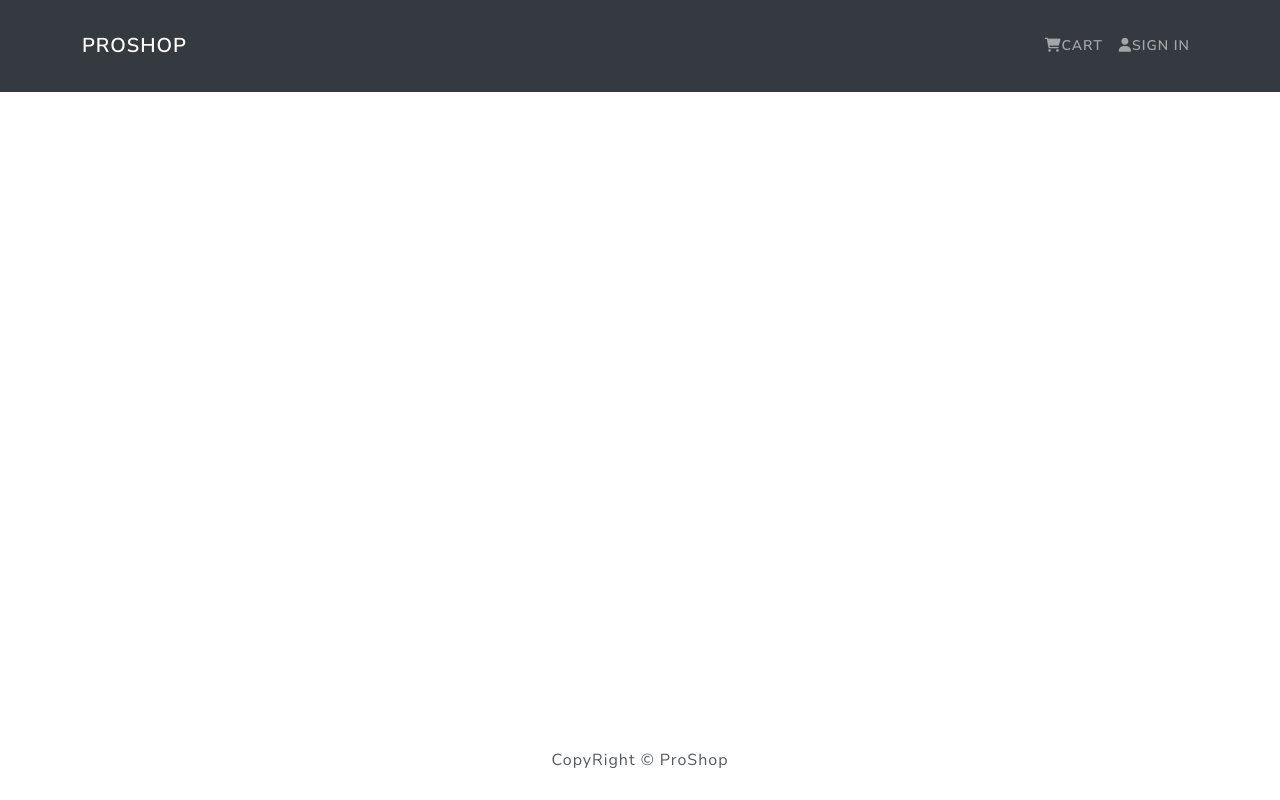
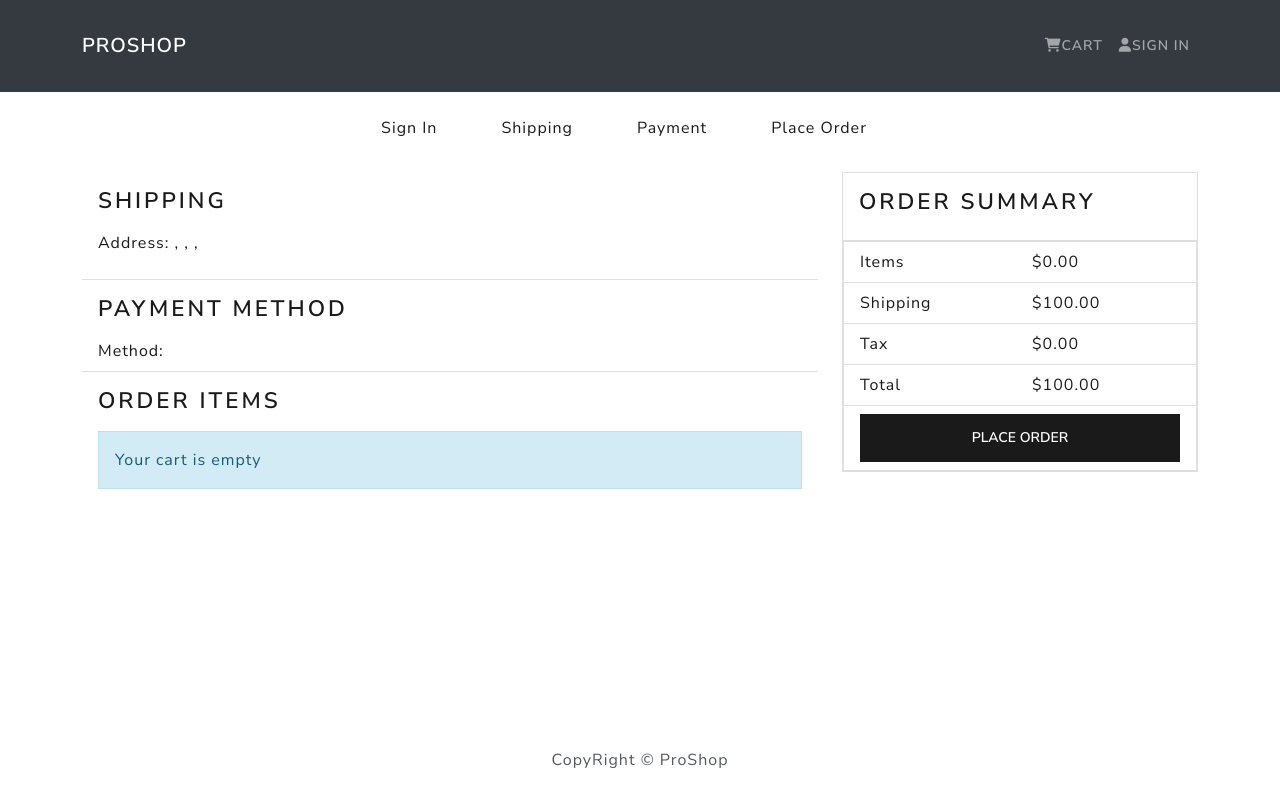
Before and after one commit to albertohuerta22/proshop_ecommerce, a React (Create React App) app in the folder frontend/: page /placeorder in a window 1280 px wide. Built offline with nearby package versions, Linux system fonts and the light colour scheme.

Commit message:
created payment, placeorder screen, added tally prices functionality, bug introduced

```diff
--- a/frontend/src/App.js
+++ b/frontend/src/App.js
@@ -10,7 +10,8 @@
 import RegisterScreen from './screens/RegisterScreen';
 import ProfileScreen from './screens/ProfileScreen';
 import ShippingScreen from './screens/ShippingScreen';
-import PaymentScreen from './screens/ShippingScreen';
+import PaymentScreen from './screens/PaymentScreen';
+import PlaceOrderScreen from './screens/PlaceOrderScreen';
 
 function App() {
   return (
@@ -26,8 +27,9 @@
             <Route path="/login" element={<LoginScreen />} exact />
             <Route path="/register" element={<RegisterScreen />} exact />
             <Route path="/profile" element={<ProfileScreen />} exact />
-            <Route path="/shipping" element={<ShippingScreen />} exact />
-            <Route path="/payment" element={<PaymentScreen />} exact />
+            <Route path="/shipping" element={<ShippingScreen />} />
+            <Route path="/payment" element={<PaymentScreen />} />
+            <Route path="/placeorder" element={<PlaceOrderScreen />} />
           </Routes>
         </Containter>
       </main>
--- a/frontend/src/index.css
+++ b/frontend/src/index.css
@@ -18,3 +18,8 @@
 .rating span {
   margin: 0.1rem;
 }
+
+.btn-block {
+  display: block;
+  width: 100%;
+}
--- a/frontend/src/index.js
+++ b/frontend/src/index.js
@@ -14,3 +14,5 @@
     </Provider>
   </React.StrictMode>
 );
+
+//localstorage store problem?
--- a/frontend/src/screens/CartScreen.js
+++ b/frontend/src/screens/CartScreen.js
@@ -41,8 +41,6 @@
   const checkoutHandler = () => {
     navigate(`/login?redirect=${'/shipping'}`);
   };
-
-  console.log(cartItems.length);
 
   return (
     <Row>
--- a/frontend/src/screens/PaymentScreen.js
+++ b/frontend/src/screens/PaymentScreen.js
@@ -5,19 +5,19 @@
 import FormContainer from '../components/FormContainer';
 
 import CheckoutSteps from '../components/CheckoutSteps';
-import { savePaymentMethod } from '../actions/cartAction';
+import { savePaymentMethod } from '../action/cartAction';
 
 const PaymentScreen = () => {
-  const cart = useSelector((state) => state.cart);
-  const { shippingAddress } = cart;
   const dispatch = useDispatch();
   const navigate = useNavigate();
 
-  if (!shippingAddress) {
+  const cart = useSelector((state) => state.cart);
+  const { shippingAddress } = cart;
+  const [paymentMethod, setPaymentMethod] = useState('PayPal');
+
+  if (!shippingAddress.address) {
     navigate('/shipping');
   }
-
-  const [paymentMethod, setPaymentMethod] = useState('PayPal');
 
   const submitHandler = (e) => {
     e.preventDefault();
@@ -32,7 +32,7 @@
       <Form onSubmit={submitHandler}>
         <Form.Group>
           <Form.Label as="legend">Select Method</Form.Label>
-        </Form.Group>
+
           <Col>
             <Form.Check
               name="paymentMethod"
@@ -52,7 +52,7 @@
               id="Stripe"
             ></Form.Check>
           </Col>
-
+        </Form.Group>
         <Button type="submit" variant="primary">
           Continue
         </Button>
--- /dev/null
+++ b/frontend/src/screens/PlaceOrderScreen.js
@@ -0,0 +1,138 @@
+import React, { useState } from 'react';
+import { useNavigate, Link } from 'react-router-dom';
+import { Button, Row, Col, ListGroup, Image, Card } from 'react-bootstrap';
+import { useDispatch, useSelector } from 'react-redux';
+import Message from '../components/Message';
+import CheckoutSteps from '../components/CheckoutSteps';
+
+const PlaceOrderScreen = () => {
+  const dispatch = useDispatch();
+
+  const cart = useSelector((state) => state.cart);
+
+  const addDecimal = (num) => {
+    return (Math.round(num * 100) / 100).toFixed(2);
+  };
+  //calculate prices
+  cart.itemsPrice = addDecimal(
+    cart.cartItems.reduce((acc, item) => acc + item.price * item.qty, 0)
+  );
+  cart.shippingPrice = addDecimal(cart.itemsPrice > 100 ? 0 : 100);
+
+  cart.taxPrice = addDecimal(Number((0.15 * cart.itemsPrice).toFixed(2)));
+
+  cart.totalPrice = (
+    Number(cart.itemsPrice) +
+    Number(cart.shippingPrice) +
+    Number(cart.taxPrice)
+  ).toFixed(2);
+
+  const placeOrderHandler = () => {
+    console.log();
+  };
+
+  return (
+    <>
+      <CheckoutSteps step1 step2 step3 step4 />
+      <Row>
+        <Col md={8}>
+          <ListGroup variant="flush">
+            <ListGroup.Item>
+              <h2>Shipping</h2>
+              <p>
+                <strong>Address: </strong>
+                {cart.shippingAddress.address}, {cart.shippingAddress.city},{' '}
+                {cart.shippingAddress.postalCode},{' '}
+                {cart.shippingAddress.country}
+              </p>
+            </ListGroup.Item>
+
+            <ListGroup.Item>
+              <h2>Payment Method</h2>
+              <strong>Method: </strong>
+              {cart.paymentMethod}
+            </ListGroup.Item>
+
+            <ListGroup.Item>
+              <h2>Order Items</h2>
+              {cart.cartItems.length === 0 ? (
+                <Message>Your cart is empty</Message>
+              ) : (
+                <ListGroup variant="flush">
+                  {cart.cartItems.map((item, index) => (
+                    <ListGroup.Item key={index}>
+                      <Row>
+                        <Col md={1}>
+                          <Image
+                            src={item.image}
+                            alt={item.name}
+                            fluid
+                            rounded
+                          />
+                        </Col>
+                        <Col>
+                          <Link to={`/product/${item.product}`}>
+                            {item.name}
+                          </Link>
+                        </Col>
+
+                        <Col md={4}>
+                          {item.qty} x ${item.price} = ${item.qty * item.price}
+                        </Col>
+                      </Row>
+                    </ListGroup.Item>
+                  ))}
+                </ListGroup>
+              )}
+            </ListGroup.Item>
+          </ListGroup>
+        </Col>
+        <Col md={4}>
+          <Card>
+            <ListGroup variant="flush">
+              <ListGroup.Item>
+                <h2>Order Summary</h2>
+              </ListGroup.Item>
+            </ListGroup>
+            <ListGroup.Item>
+              <Row>
+                <Col>Items</Col>
+                <Col>${cart.itemsPrice}</Col>
+              </Row>
+            </ListGroup.Item>
+            <ListGroup.Item>
+              <Row>
+                <Col>Shipping</Col>
+                <Col>${cart.shippingPrice}</Col>
+              </Row>
+            </ListGroup.Item>
+            <ListGroup.Item>
+              <Row>
+                <Col>Tax</Col>
+                <Col>${cart.taxPrice}</Col>
+              </Row>
+            </ListGroup.Item>
+            <ListGroup.Item>
+              <Row>
+                <Col>Total</Col>
+                <Col>${cart.totalPrice}</Col>
+              </Row>
+            </ListGroup.Item>
+            <ListGroup.Item>
+              <Button
+                type="button"
+                className="btn-block"
+                disabled={cart.cartItems === 0}
+                onClick={placeOrderHandler}
+              >
+                Place Order
+              </Button>
+            </ListGroup.Item>
+          </Card>
+        </Col>
+      </Row>
+    </>
+  );
+};
+
+export default PlaceOrderScreen;
--- a/frontend/src/screens/ShippingScreen.js
+++ b/frontend/src/screens/ShippingScreen.js
@@ -10,10 +10,12 @@
   const cart = useSelector((state) => state.cart);
   const { shippingAddress } = cart;
 
-  const [address, setAddress] = useState(shippingAddress.address);
-  const [city, setCity] = useState(shippingAddress.city);
-  const [postalCode, setPostalCode] = useState(shippingAddress.postalCode);
-  const [country, setCountry] = useState(shippingAddress.country);
+  const [address, setAddress] = useState(shippingAddress.address || '');
+  const [city, setCity] = useState(shippingAddress.city || '');
+  const [postalCode, setPostalCode] = useState(
+    shippingAddress.postalCode || ''
+  );
+  const [country, setCountry] = useState(shippingAddress.country || '');
 
   const dispatch = useDispatch();
   const navigate = useNavigate();
```
Lines whose indentation alone changed are shown as unchanged.
